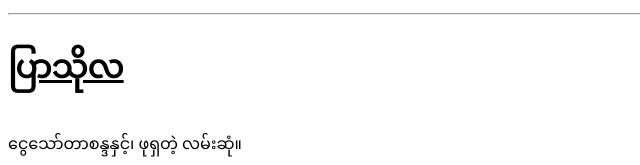
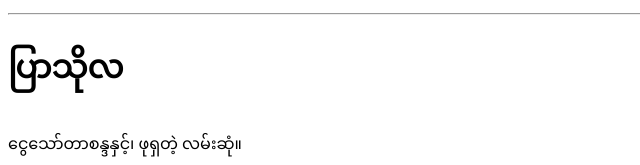
Before and after one commit to thantzhin/thantzhin.github.io, a plain HTML site: page index.html in a window 1280 px wide. Shown: the part 197-362 px from the top of the page, 0-640 px from the left. Drawn offline with Linux system fonts and the light colour scheme.

Commit message:
Update index.html

```diff
--- a/index.html
+++ b/index.html
@@ -49,7 +49,7 @@
 
       </ul></div>
       <hr/>
-   <h1><u>ပြာသိုလ</u></h1>
+   <h1>ပြာသိုလ</h1>
           <p>
             ငွေသော်တာစန္ဒနှင့်၊ ဖုရှတဲ့ လမ်းဆုံ။<br/>
             တိမ်လွှာရောင်ဝါကျင်းလို့၊ ထိန်ဝင်းတူပြိုင်ပ<br/>
```
